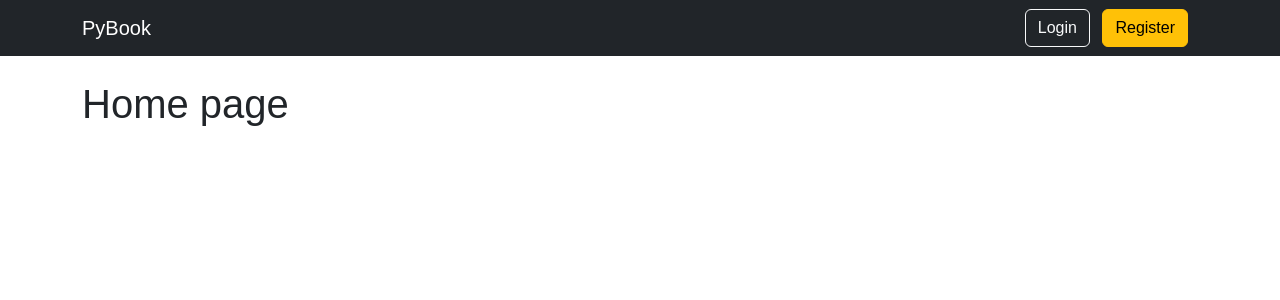
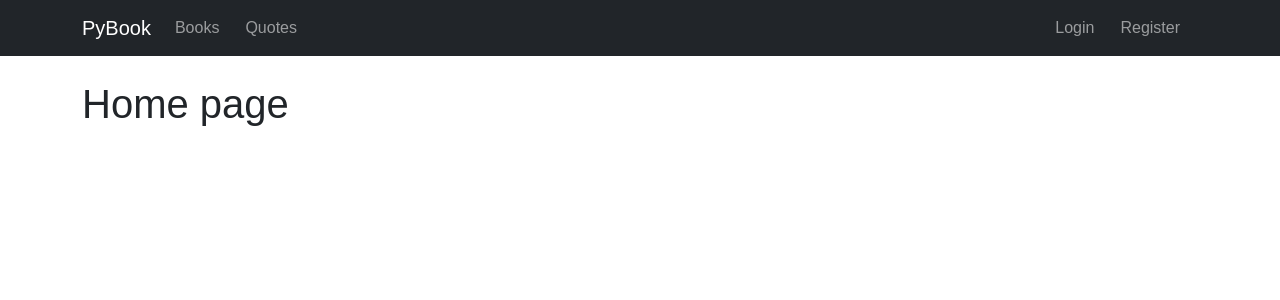
Before and after one commit to hoanglong236/py-book-quote, a Flask app: page / in a window 1280 px wide. Shown: the top 300 px of the page. Run offline with Flask 3, Linux system fonts and the light colour scheme.

Commit message:
Thêm component navbar

```diff
--- a/templates/base.html
+++ b/templates/base.html
@@ -12,15 +12,7 @@
 </head>
 
 <body>
-    <nav class="navbar navbar-expand-lg navbar-dark bg-dark">
-        <div class="container">
-            <a class="navbar-brand" href="{{ url_for('home.index') }}">PyBook</a>
-            <div>
-                <a class="btn btn-outline-light me-2" href="{{ url_for('auth.login') }}">Login</a>
-                <a class="btn btn-warning" href="{{ url_for('auth.register') }}">Register</a>
-            </div>
-        </div>
-    </nav>
+    {% include "components/navbar.html" %}
 
     <div class="container mt-4">
         {% block content %}{% endblock %}
--- /dev/null
+++ b/templates/components/navbar.html
@@ -0,0 +1,53 @@
+<nav class="navbar navbar-expand-lg navbar-dark bg-dark">
+    <div class="container">
+        <a class="navbar-brand" href="{{ url_for('home.index') }}">PyBook</a>
+
+        <button class="navbar-toggler" type="button" data-bs-toggle="collapse" data-bs-target="#app-navbar-collapse">
+            <span class="navbar-toggler-icon"></span>
+        </button>
+
+        <div class="collapse navbar-collapse" id="app-navbar-collapse">
+            <!-- Left side -->
+            <ul class="navbar-nav me-auto">
+                <li class="nav-item">
+                    <a class="nav-link" href="#">Books</a>
+                </li>
+                <li class="nav-item">
+                    <a class="nav-link" href="#">Quotes</a>
+                </li>
+            </ul>
+
+            <!-- Right side -->
+            <ul class="navbar-nav">
+                {% if session.get("user") %}
+                <li class="nav-item dropdown">
+                    <a class="nav-link dropdown-toggle" href="#" role="button" data-bs-toggle="dropdown">
+                        {{ session.get("user") }}
+                    </a>
+
+                    <ul class="dropdown-menu dropdown-menu-end">
+                        <li><a class="dropdown-item" href="#">Profile</a></li>
+                        <li><a class="dropdown-item" href="#">Settings</a></li>
+                        <li>
+                            <hr class="dropdown-divider">
+                        </li>
+                        <li>
+                            <a class="dropdown-item" href="{{ url_for('auth.logout') }}">
+                                Logout
+                            </a>
+                        </li>
+                    </ul>
+                </li>
+
+                {% else %}
+                <li class="nav-item">
+                    <a class="nav-link" href="{{ url_for('auth.login') }}">Login</a>
+                </li>
+                <li class="nav-item">
+                    <a class="nav-link" href="{{ url_for('auth.register') }}">Register</a>
+                </li>
+                {% endif %}
+            </ul>
+        </div>
+    </div>
+</nav>
```
